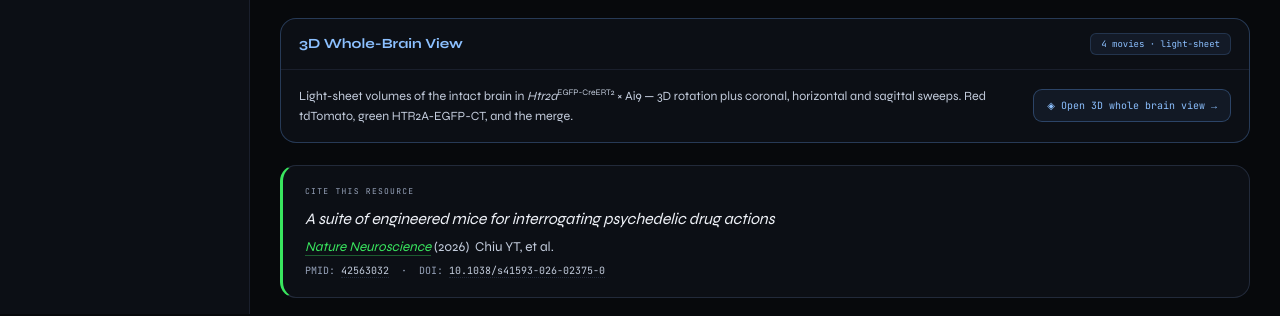
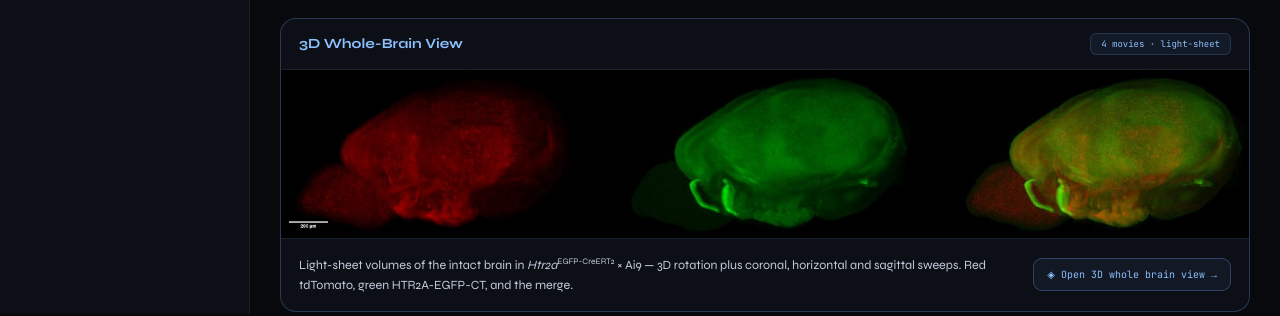
Before and after one commit to YiTingChiu-a/5-HT2A-NeuroAtlas, a plain HTML site: page neuroanatomy.html in a window 1280 px wide. Shown: the part 486-802 px from the top of the page. Drawn offline with Linux system fonts and the light colour scheme.

Commit message:
Add files via upload

```diff
--- a/neuroanatomy.html
+++ b/neuroanatomy.html
@@ -41,6 +41,9 @@
 .brain3d{margin-bottom:22px;border-color:rgba(107,168,255,.28)}
 .brain3d .cardtitle{color:#8cc0ff}
 .brain3d .badge{background:rgba(107,168,255,.08);border-color:rgba(107,168,255,.18);color:#8cc0ff}
+.b3d-art{background:#000;border-bottom:1px solid var(--bdr);overflow:hidden}
+.b3d-art img{display:block;width:100%;height:auto;max-height:260px;object-fit:cover;
+  object-position:50% 50%}
 .b3d{display:flex;align-items:center;gap:20px;flex-wrap:wrap}
 .b3d p{margin:0;flex:1;min-width:280px;font-size:12.5px;color:var(--txt2);line-height:1.6}
 .b3d p i{font-style:italic} .b3d p sup{font-size:8.5px}
@@ -121,6 +124,10 @@
       <div class="cardhdr">
         <div class="cardtitle">3D Whole-Brain View</div>
         <span class="badge">4 movies · light-sheet</span>
+      </div>
+      <div class="b3d-art">
+        <img src="assets/brain3d-poster.jpg"
+             alt="Light-sheet whole brain: tdTomato, HTR2A-EGFP-CT and merge" loading="eager">
       </div>
       <div class="panel b3d">
         <p>Light-sheet volumes of the intact brain in
```
Also changed, not shown: assets/brain3d-poster.jpg (added).
